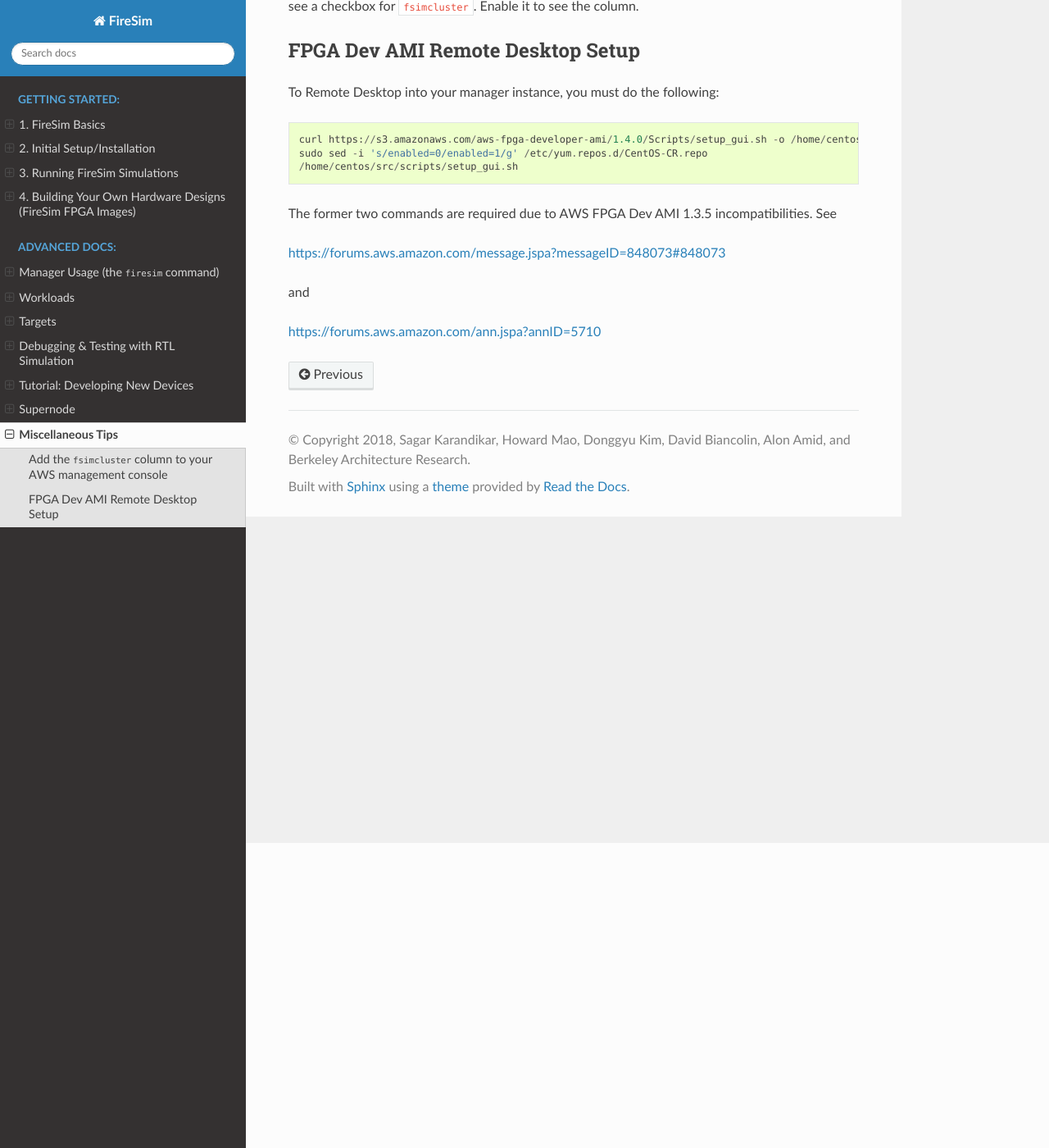
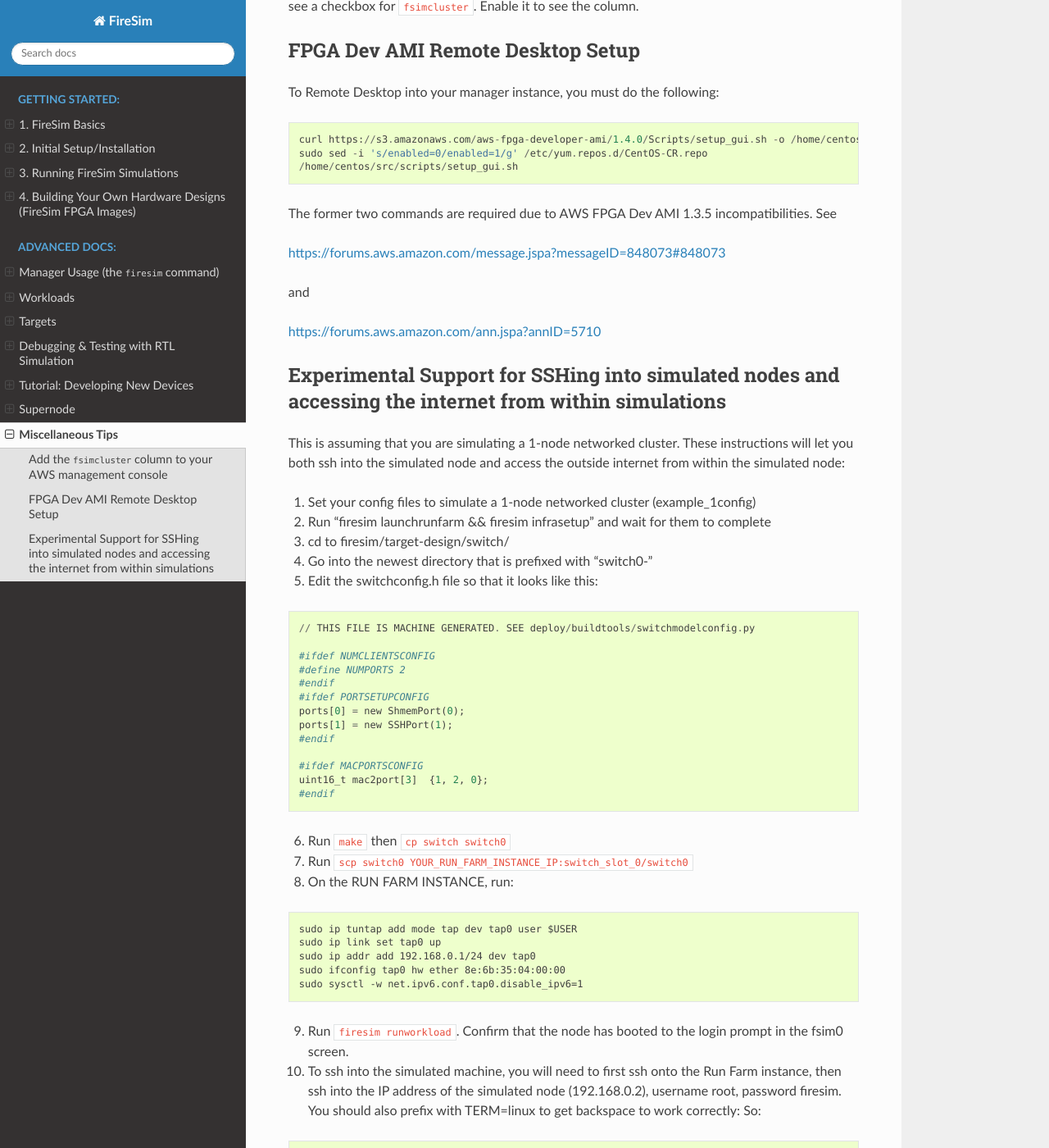
Before and after one commit to firesim/firesim, a Sphinx documentation site: the page built from docs/Advanced-Usage/Miscellaneous-Tips.rst, in a window 1280 px wide and 1400 px high, scrolled down 372 px. Shown: the whole window at 82% size. Built offline with Sphinx 7.4.7 and the Read the Docs theme 2.0.0, drawn with Linux system fonts in a browser that asks for light colours; some of the changed text lies outside the part shown.

Commit message:
add ssh/internet docs

```diff
--- a/docs/Advanced-Usage/Miscellaneous-Tips.rst
+++ b/docs/Advanced-Usage/Miscellaneous-Tips.rst
@@ -31,3 +31,79 @@ https://forums.aws.amazon.com/message.jspa?messageID=848073#848073
 and
 
 https://forums.aws.amazon.com/ann.jspa?annID=5710
+
+
+Experimental Support for SSHing into simulated nodes and accessing the internet from within simulations
+-------------------------------------------------------------------------------------------------------
+This is assuming that you are simulating a 1-node networked cluster. These instructions
+will let you both ssh into the simulated node and access the outside internet from within
+the simulated node:
+
+1. Set your config files to simulate a 1-node networked cluster (example_1config)
+2. Run "firesim launchrunfarm && firesim infrasetup" and wait for them to complete
+3. cd to firesim/target-design/switch/
+4. Go into the newest directory that is prefixed with "switch0-"
+5. Edit the switchconfig.h file so that it looks like this:
+
+::
+
+    // THIS FILE IS MACHINE GENERATED. SEE deploy/buildtools/switchmodelconfig.py
+
+    #ifdef NUMCLIENTSCONFIG
+    #define NUMPORTS 2
+    #endif
+    #ifdef PORTSETUPCONFIG
+    ports[0] = new ShmemPort(0);
+    ports[1] = new SSHPort(1);
+    #endif
+
+    #ifdef MACPORTSCONFIG
+    uint16_t mac2port[3]  {1, 2, 0};
+    #endif
+
+
+6. Run ``make`` then ``cp switch switch0``
+7. Run ``scp switch0 YOUR_RUN_FARM_INSTANCE_IP:switch_slot_0/switch0``
+8. On the RUN FARM INSTANCE, run:
+
+::
+
+    sudo ip tuntap add mode tap dev tap0 user $USER
+    sudo ip link set tap0 up
+    sudo ip addr add 192.168.0.1/24 dev tap0
+    sudo ifconfig tap0 hw ether 8e:6b:35:04:00:00
+    sudo sysctl -w net.ipv6.conf.tap0.disable_ipv6=1
+
+
+9. Run ``firesim runworkload``. Confirm that the node has booted to the login prompt in the fsim0 screen.
+
+10. To ssh into the simulated machine, you will need to first ssh onto the Run Farm instance, then ssh into the IP address of the simulated node (192.168.0.2), username root, password firesim. You should also prefix with TERM=linux to get backspace to work correctly: So:
+
+::
+
+    ssh YOUR_RUN_FARM_INSTANCE_IP
+    # from within the run farm instance:
+    TERM=linux ssh 192.168.0.2
+
+
+11. To also be able to access the internet from within the simulation, run the following
+on the RUN FARM INSTANCE:
+
+::
+
+    sudo sysctl -w net.ipv4.ip_forward=1
+    sudo iptables -A FORWARD -i eth0 -o tap0 -m state --state RELATED,ESTABLISHED -j ACCEPT
+    sudo iptables -A FORWARD -i tap0 -o eth0 -j ACCEPT
+    sudo iptables -t nat -A POSTROUTING -o eth0 -j MASQUERADE
+
+
+12. Then run the following in the simulation:
+
+::
+
+    route add default gw 192.168.0.1 eth0
+    echo "nameserver 8.8.8.8" >> /etc/resolv.conf
+    echo "nameserver 8.8.4.4" >> /etc/resolv.conf
+
+
+At this point, you will be able to access the outside internet, e.g. ``ping google.com`` or ``wget google.com``.
```
